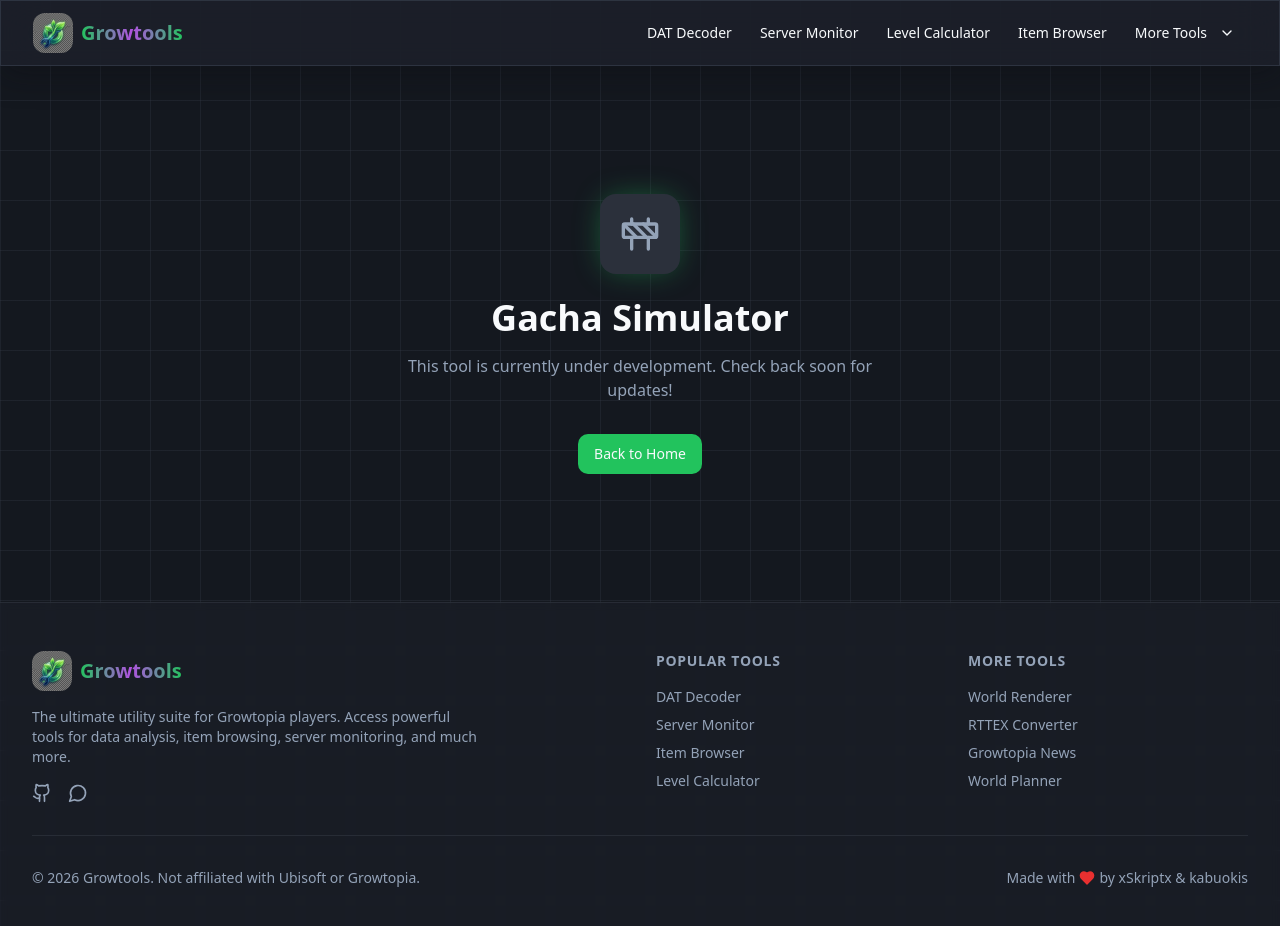
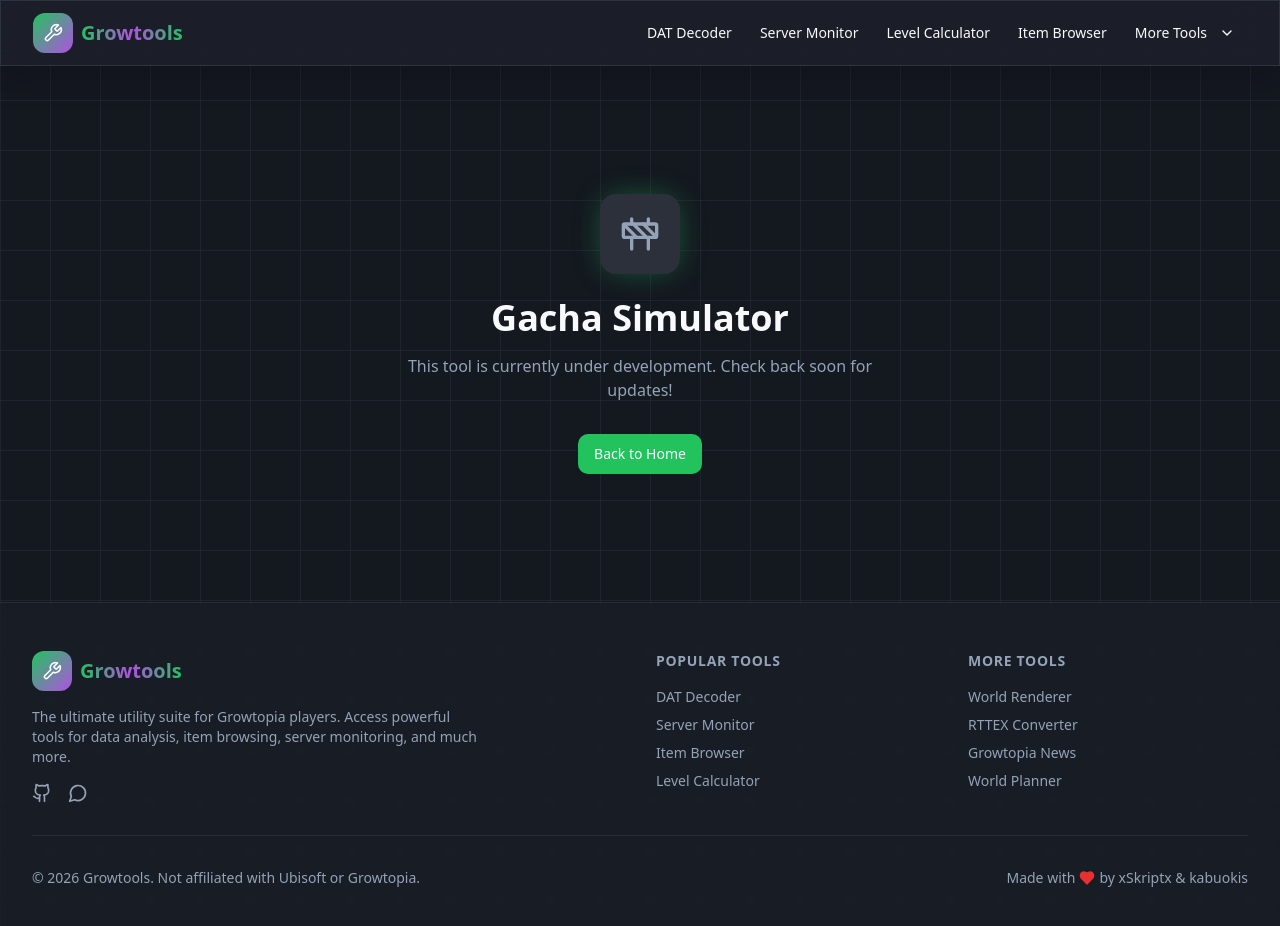
Before and after one commit to xSkriptx/Growtools, a React (Vite) app: page /Growtools/gacha-simulator in a window 1280 px wide. Shown: the top 926 px of the page. Built offline with nearby package versions, Linux system fonts and the light colour scheme; the HTML template or start-up script is replaced by a standard one.

Commit message:
Cleanup: Revert to wrench icons and update README

```diff
--- a/index.html
+++ b/index.html
@@ -12,11 +12,9 @@
     <meta property="og:title" content="Growtools" />
     <meta property="og:description" content="Power up your Growtopia experience with 15+ advanced utility tools." />
     <meta property="og:type" content="website" />
-    <meta property="og:image" content="./logo.png" />
 
     <meta name="twitter:card" content="summary_large_image" />
     <meta name="twitter:site" content="@Growtools" />
-    <meta name="twitter:image" content="./logo.png" />
   </head>
 
   <body>
--- a/src/components/layout/Footer.tsx
+++ b/src/components/layout/Footer.tsx
@@ -9,8 +9,8 @@ export function Footer() {
           {/* Brand */}
           <div className="md:col-span-2">
             <Link to="/" className="flex items-center gap-2 mb-4">
-              <div className="w-10 h-10 rounded-lg overflow-hidden flex items-center justify-center">
-                <img src="/logo.png" className="w-full h-full object-cover" alt="Growtools Logo" />
+              <div className="w-10 h-10 rounded-lg bg-gradient-to-br from-primary to-accent flex items-center justify-center">
+                <Wrench className="w-5 h-5 text-primary-foreground" />
               </div>
               <span className="text-xl font-bold gradient-text">Growtools</span>
             </Link>
--- a/src/components/layout/Navbar.tsx
+++ b/src/components/layout/Navbar.tsx
@@ -46,8 +46,8 @@ export function Navbar() {
       <div className="container flex h-16 items-center justify-between">
         {/* Logo */}
         <Link to="/" className="flex items-center gap-2 group">
-          <div className="w-10 h-10 rounded-lg overflow-hidden flex items-center justify-center group-hover:scale-110 transition-transform">
-            <img src="/logo.png" className="w-full h-full object-cover" alt="Growtools Logo" />
+          <div className="w-10 h-10 rounded-lg bg-gradient-to-br from-primary to-accent flex items-center justify-center group-hover:scale-110 transition-transform">
+            <Wrench className="w-5 h-5 text-primary-foreground" />
           </div>
           <span className="text-xl font-bold gradient-text hidden sm:inline">
             Growtools
--- a/src/pages/Index.tsx
+++ b/src/pages/Index.tsx
@@ -163,7 +163,7 @@ export default function Index() {
         <div className="container relative z-10">
           <div className="max-w-3xl mx-auto text-center">
             <div className="inline-flex items-center gap-2 px-4 py-2 rounded-full bg-primary/10 border border-primary/20 mb-6 animate-fade-in">
-              <img src="/logo.png" className="w-5 h-5 rounded-sm" alt="Logo" />
+              <Wrench className="w-4 h-4 text-primary" />
               <span className="text-sm text-primary font-medium">The Ultimate Growtopia Toolkit</span>
             </div>
 
```
Also changed, not shown: 1 other file (tests, documents, lock files or other folders).
